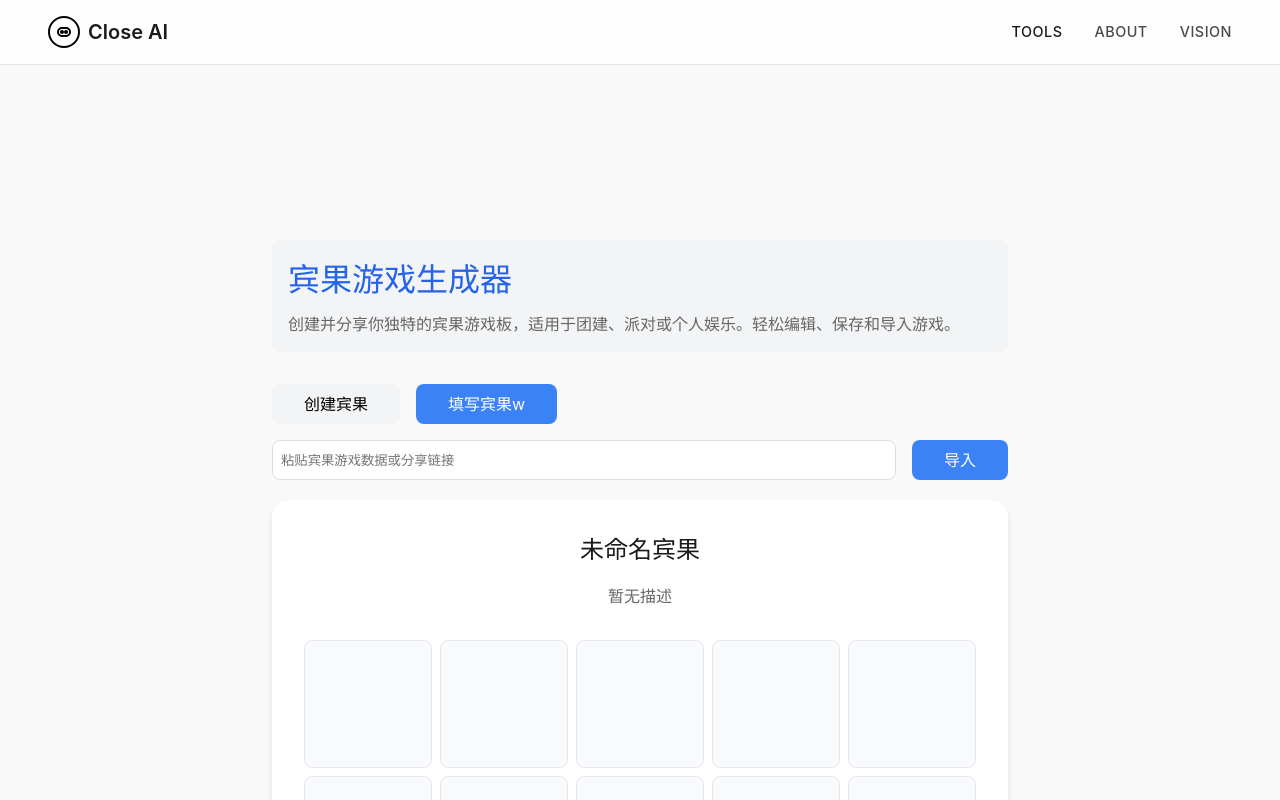
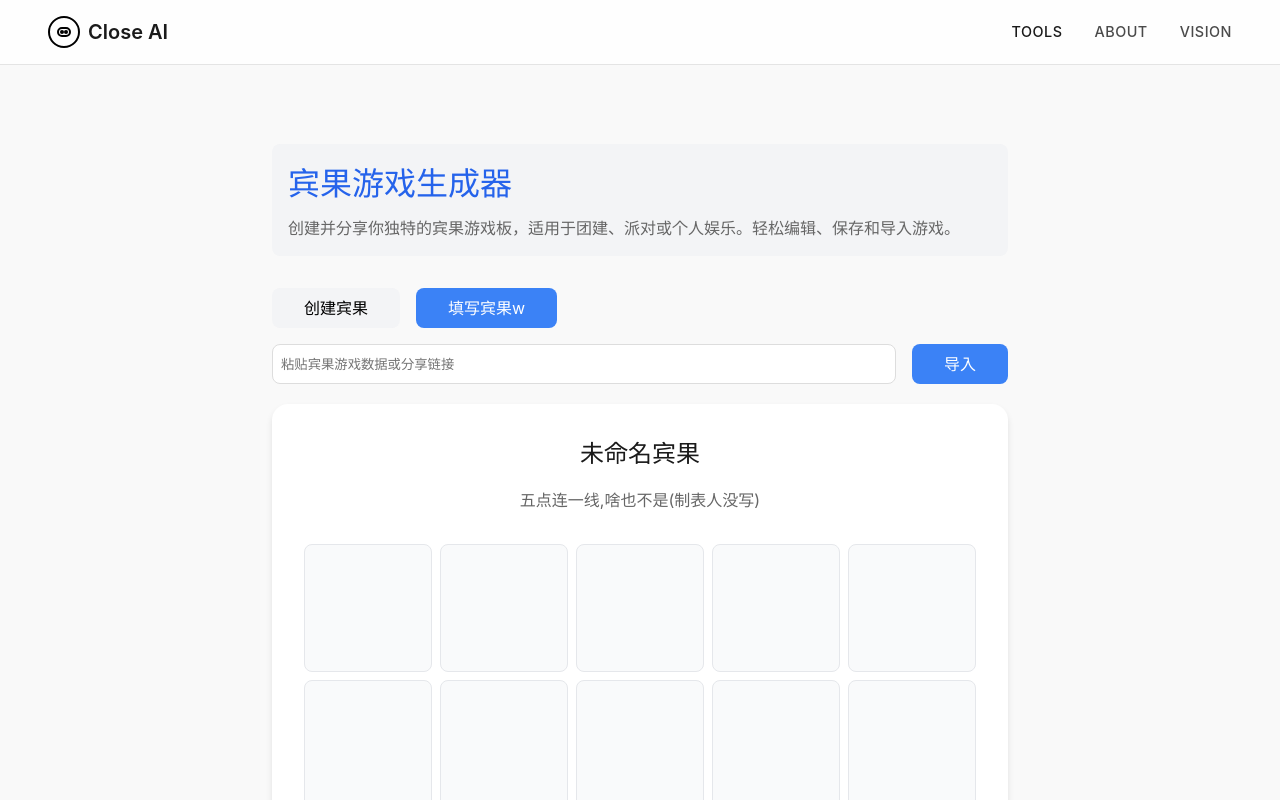
Before and after one commit to senzi/closeai, a Vue app: page /bingo-game in a window 1280 px wide. Both pictures are taken after a click on the button "填写宾果w". Shown: the top 800 px of the page. Built offline with nearby package versions, Linux system fonts and the light colour scheme.

Commit message:
feat: 完善対角线和列的高亮效果
1. 修夌列的连线判断逻辑
2. 调整了完成线的高亮样式
3. 调整了工具页面的内边距

```diff
--- a/src/views/Tools.vue
+++ b/src/views/Tools.vue
@@ -68,7 +68,7 @@ const tools = [
 
 <style scoped>
 .tools-container {
-  padding: 8rem 2rem 4rem;
+  padding: 2rem 2rem 2rem;
   max-width: 1200px;
   margin: 0 auto;
 }
--- a/src/views/tools/bingo-game.vue
+++ b/src/views/tools/bingo-game.vue
@@ -72,10 +72,17 @@
             @blur="finishEditing('description')" @keyup.enter="finishEditing('description')" placeholder="输入描述"
             class="inline-edit" />
           <p v-else @click="startEditing('description')" class="editable">
-            五点连一线,{{ gameData.description || '点击编辑描述' }}
+            五点连一线,{{ gameData.description || '<点击编辑描述>' }}
           </p>
         </div>
-        <p v-else>{{ gameData.description || '暂无描述' }}</p>
+        <p v-else :style="{
+          backgroundColor: hasCompletedLine ? '#dbeafe' : 'transparent',
+          color: hasCompletedLine ? '#1e40af' : 'inherit',
+          padding: hasCompletedLine ? '0.25rem 0.5rem' : '0',
+          borderRadius: hasCompletedLine ? '0.25rem' : '0'
+        }">
+          五点连一线,{{ gameData.description || '啥也不是(制表人没写)' }}{{ hasCompletedLine ? ' ✓' : '' }}
+        </p>
       </div>
 
       <!-- 5x5 表格 -->
@@ -85,7 +92,8 @@
           {
             'editable': mode === 'edit',
             'selected': mode === 'play' && selectedCells[index],
-            'editing': editingField === `cell-${index}`
+            'editing': editingField === `cell-${index}`,
+            'completed-line': mode === 'play' && completedLineIndices.includes(index)
           }
         ]" @click="handleCellClick(index)">
           <div class="cell-content" v-if="!(mode === 'edit' && editingField === `cell-${index}`)">
@@ -448,6 +456,68 @@ const finishEditing = (field: string) => {
     editingField.value = null
   }
 }
+
+// 是否完成一行
+const hasCompletedLine = computed(() => {
+  // 检查所有行
+  for (let i = 0; i < 5; i++) {
+    if (selectedCells.slice(i * 5, (i + 1) * 5).every(selected => selected)) {
+      return true
+    }
+  }
+
+  // 检查所有列
+  for (let i = 0; i < 5; i++) {
+    const columnIndices = [0, 1, 2, 3, 4].map(j => j * 5 + i)
+    if (columnIndices.every(index => selectedCells[index])) {
+      return true
+    }
+  }
+
+  // 检查主对角线
+  if ([0, 6, 12, 18, 24].every(i => selectedCells[i])) {
+    return true
+  }
+
+  // 检查副对角线
+  if ([4, 8, 12, 16, 20].every(i => selectedCells[i])) {
+    return true
+  }
+
+  return false
+})
+
+// 完成线的索引
+const completedLineIndices = computed(() => {
+  const indices: number[] = []
+
+  // 检查所有行
+  for (let i = 0; i < 5; i++) {
+    if (selectedCells.slice(i * 5, (i + 1) * 5).every(selected => selected)) {
+      indices.push(...Array(5).fill(0).map((_, j) => i * 5 + j))
+    }
+  }
+
+  // 检查所有列
+  for (let i = 0; i < 5; i++) {
+    const columnIndices = [0, 1, 2, 3, 4].map(j => j * 5 + i)
+    if (columnIndices.every(index => selectedCells[index])) {
+      indices.push(...columnIndices)
+    }
+  }
+
+  // 检查主对角线
+  if ([0, 6, 12, 18, 24].every(i => selectedCells[i])) {
+    indices.push(...[0, 6, 12, 18, 24])
+  }
+
+  // 检查副对角线
+  if ([4, 8, 12, 16, 20].every(i => selectedCells[i])) {
+    indices.push(...[4, 8, 12, 16, 20])
+  }
+
+  return indices
+})
 </script>
 
 <style scoped>
@@ -600,6 +670,12 @@ const finishEditing = (field: string) => {
   color: white;
 }
 
+.bingo-cell.completed-line {
+  font-weight: bold;    /* 加粗 */
+  transition: all 0.3s ease; /* 平滑过渡 */
+  border: 2px solid #aa0d0d; /* 添加边框 */
+}
+
 .editable {
   cursor: text;
   transition: opacity 0.2s;
@@ -684,7 +760,7 @@ const finishEditing = (field: string) => {
 }
 
 .copy-success {
-  color: #059669;
+  color: #17377b;
   font-size: 0.875rem;
   font-weight: 500;
   padding: 0.25rem 0.5rem;
```
